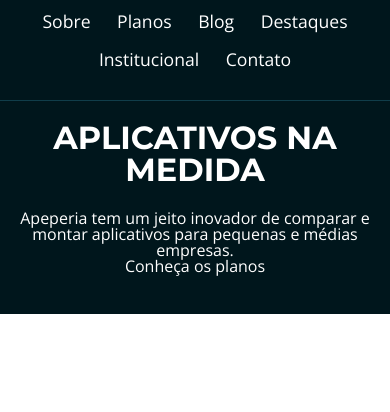
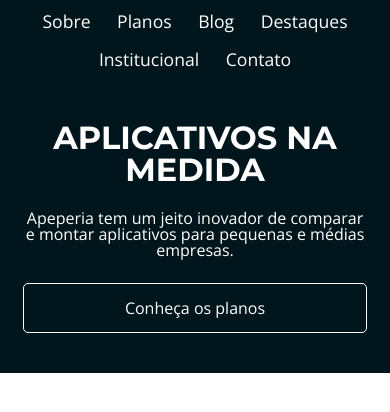
Before and after one commit to giovanipires/laytout-resp2021, a plain HTML site: page index.html in a window 390 px wide. Shown: the part 74-486 px from the top of the page. Drawn offline with nearby package versions, Linux system fonts and the light colour scheme.

Commit message:
Layout responsivo, Variáveis CSS.

```diff
--- a/css/base.css
+++ b/css/base.css
@@ -1,3 +1,41 @@
+:root {
+	--branco: #FFF;
+	--azul-claro: #DFE3E5;
+	--vermelho-forte: #B72E2E;
+	--cinza-escuro: #4F4C4C;
+	--cinza-claro: #F7F4F4;
+	--cinza-medio: #D9D9D9;
+
+	--fonte-link: #0084FF;
+	--fonte-cinza: #666;
+	--borda-cabecalho-mobile: #103D4A;
+	--bg-rodape: #333;
+	--bg-chamada-mobile: #00161C;
+
+	--planos-cartao-start: #56CCF2;
+	--planos-cartao-ultra: #B04CD9;
+	--planos-cartao-mega: #E33B3B;
+
+	--monteserrat: 'Montserrat', sans-serif;
+}
+
 body {
 	font-family: 'Open Sans', 'sans-serif;';
 }
+
+.container {
+	padding-right: 6%;
+	padding-left: 6%;
+}
+
+.botao {
+	margin-top: 25px;
+	text-align: center;
+	display: block;
+	width: 100%;
+	max-width: 350px;
+	box-sizing: border-box;
+	padding: 1rem 2rem;
+	border:  1px solid var(--branco);
+	border-radius: 5px;
+}
--- a/css/cabecalho.css
+++ b/css/cabecalho.css
@@ -1,5 +1,5 @@
 .cabecalho {
-    color: #FFF;
+    color: var(--branco);
 
     width: 100%;
 
@@ -12,7 +12,7 @@
     padding-top: .75rem;
     padding-bottom: .75rem;
 
-    border-bottom: 1px solid #103D4A;
+    border-bottom: 1px solid var(----borda-cabecalho-mobile);
 
     position: absolute;
 }
--- a/css/chamada.css
+++ b/css/chamada.css
@@ -3,17 +3,17 @@
     flex-direction: column;
     align-items: center;
 
-    color: #FFF;
+    color: var(--branco);
     text-align: center;
 
-    background-color: #00161C;
+    background-color: var(--bg-chamada-mobile);
 
     padding-top: 12.25rem;
     padding-bottom: 2.5rem;
 }
 
 .chamada__titulo {
-    font-family: 'Montserrat', serif;
+    font-family: var(--monteserrat);
     font-size: 2rem;
     font-weight: 700;
     text-transform: uppercase;
--- a/index.html
+++ b/index.html
@@ -2,6 +2,7 @@
 <html>
 	<head>
 		<meta charset="utf-8">
+		<meta name=“viewport” content="width=device-width initial-scale=1.0">
 		<title>Home | Apeperia</title>
 		<link rel="preconnect" href="https://fonts.googleapis.com">
 		<link rel="preconnect" href="https://fonts.gstatic.com" crossorigin>
@@ -12,7 +13,7 @@
 		<link rel="stylesheet" href="css/chamada.css">
 	</head>
 	<body>
-		<header class="cabecalho">
+		<header class="cabecalho container">
 			<img src="img/logo-apeperia.svg" alt="Logo da Apeperia" class="cabecalho_logo">
 			<nav class="cabecalho__navegacao">
 				<ul>
@@ -27,10 +28,10 @@
 			</nav>
 		</header>
 		<main>
-			<section class="chamada">
+			<section class="chamada container">
 				<h1 class="chamada__titulo">Aplicativos na Medida</h1>
 				<p>Apeperia tem um jeito inovador de comparar e montar aplicativos para pequenas e médias empresas.</p>
-				<a href="#" class="chamada__botao">Conheça os planos</a>
+				<a href="#" class="chamada__botao botao">Conheça os planos</a>
 			</section>
 		</main>
 
```
Also changed, not shown: 1 other file.
